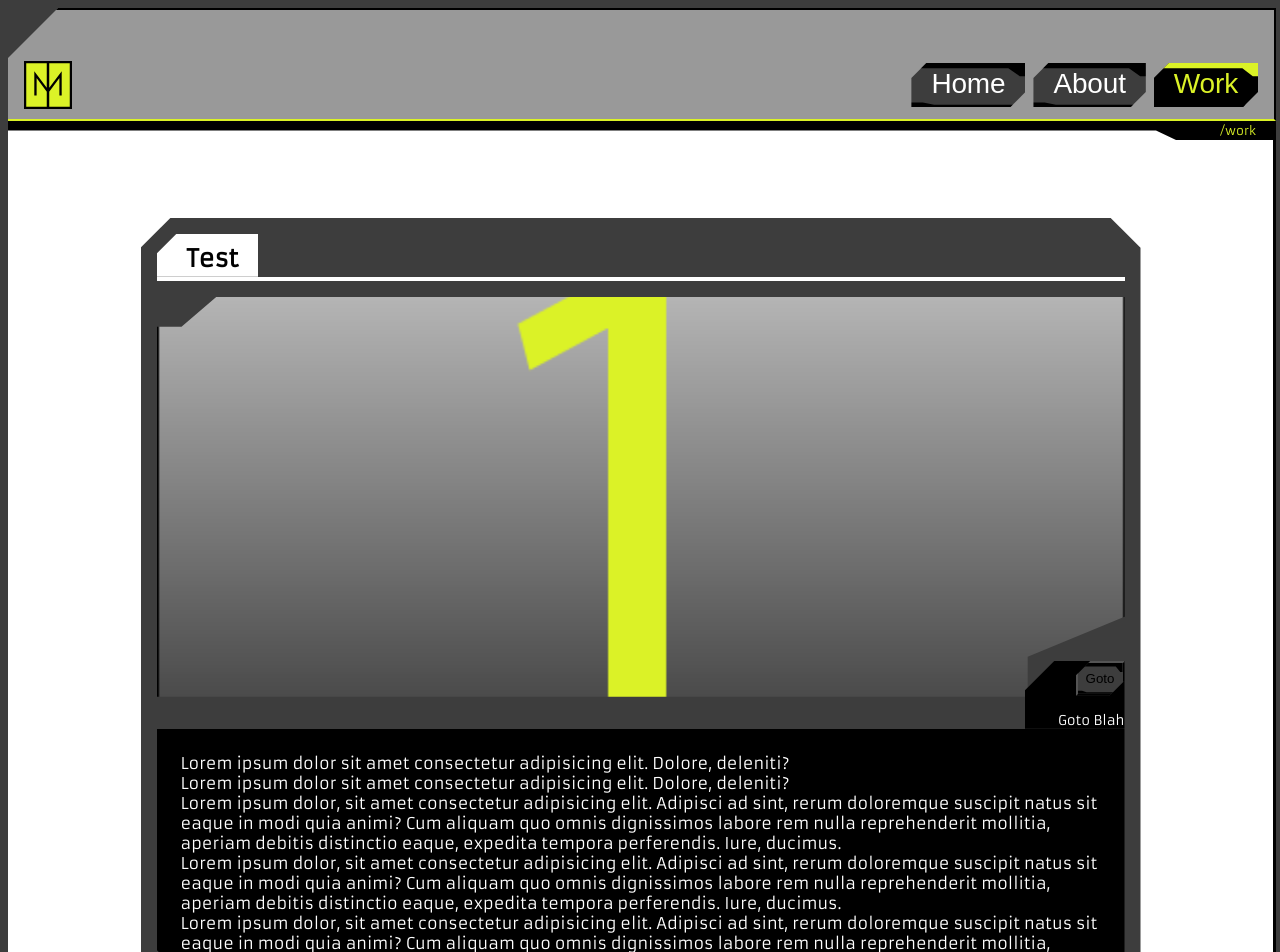
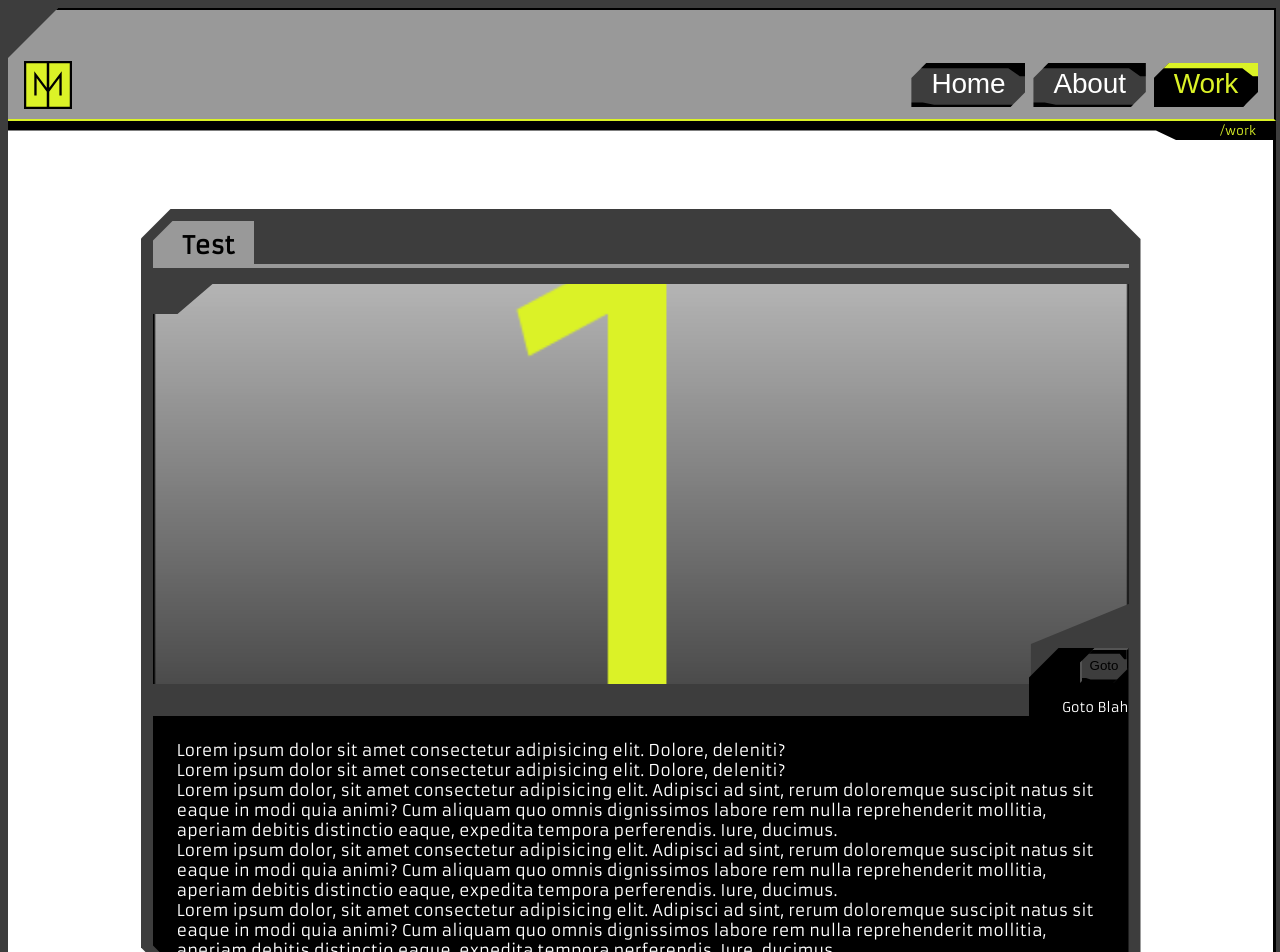
Before and after one commit to ChrisJackem/port_app, a Next.js app: page /work in a window 1280 px wide. Shown: the top 952 px of the page. Built offline with nearby package versions, Linux system fonts and the light colour scheme; a web font is replaced by a local one.

Commit message:
Work Container work 6

```diff
--- a/src/components/scroller/scroller.module.css
+++ b/src/components/scroller/scroller.module.css
@@ -5,9 +5,10 @@
     top: 0px; left: 0px;
     gap: 0.5rem;
     align-items: center;
-    background-color: var(--darkest, #000);
+    background-color: var(--background, #000);
+    flex-direction: column;
     clip-path: polygon(
-        0 0, 100% 0,
+        0 0, calc(100% - 10px) 0, 100% 10px,
         100% calc(100% - 10px), calc(100% - 10px) 100%,
         0 100%
     );
@@ -17,8 +18,8 @@
     background-size: cover;
     padding: 0.015rem;
     background-color: transparent;
-    width: 50px;
-    height: 50px;
+    width: 40px;
+    height: 40px;
     outline: 0; border: 0;
 }
 
@@ -32,7 +33,7 @@
 }
 
 .scroll_container{
-    padding: 2.05rem 0 0 0;
+    padding: 1.5rem 0 0 0;
 }
 
 @media screen and (max-width: 600px){
@@ -40,4 +41,8 @@
         width: 30px;
         height: 30px;
     }
+    .scroll_tools{
+        padding: 0.45rem;
+        /* flex-direction: row; */
+    }
 }
--- a/src/components/slide_show/slide_show.tsx
+++ b/src/components/slide_show/slide_show.tsx
@@ -1,3 +1,4 @@
+/* eslint-disable react-hooks/exhaustive-deps */
 /* eslint-disable @next/next/no-img-element */
 import React, { useEffect, useRef, useState } from 'react'
 import styles from './slide_show.module.css'
@@ -36,7 +37,6 @@ const SlideShow = ({ title, inView, images }:{
                 intervalRef.current = null;
             }
         };
-    // eslint-disable-next-line react-hooks/exhaustive-deps
     }, [inView, has_images]);
 
     function tickHandler() {
--- a/src/components/work_container/work_container.css
+++ b/src/components/work_container/work_container.css
@@ -4,9 +4,13 @@
     max-width: 1000px;
     min-width: 50%;
     display: grid;
-    grid-template-rows: min-content min-content min-content 1fr;
+    grid-template-rows:
+        min-content
+        min-content
+        min-content
+        1fr;
     margin: 0 auto;
-    padding: 1rem;
+    padding: 0.75rem;
     transition: all 500ms ease-out;
     overflow: hidden;
 }
@@ -18,21 +22,9 @@
         clip-path: polygon(30px 0, calc(100% - 30px) 0, 100% 30px, 100% 100%, 30px 100%, 0 calc(100% - 30px), 0 30px );/* Old main clip */
     }
 
-.work-content{
+.slideshow-container{
     transition: all 1s ease-out;
 }
-
-.work-child-outer-container{
-    overflow-y: auto;
-    color: white;
-    background-color: var(--darkest, #FFF);
-    position: relative;
-    clip-path: polygon(
-        0 0, 100% 0,
-        100% 100%, 20px 100%,
-        0 calc(100% - 20px) )
-}
-
 
 .link_button_container{
     width: 100px;
@@ -48,9 +40,16 @@
     padding: 0.5rem;
 }
 
-/* .link-button::after{
-    background-color: ;
-} */
+.work-child-outer-container{
+    overflow-y: auto;
+    color: white;
+    background-color: var(--darkest, #FFF);
+    position: relative;
+    clip-path: polygon(
+        0 0, 100% 0,
+        100% 100%, 20px 100%,
+        0 calc(100% - 20px) )
+}
 
 .work-child-inner-container{
     padding-top: 0;
@@ -58,9 +57,9 @@
 }
 
 @media screen and (max-width: 600px) {
-    .work-container{
-        padding: 1rem;
-    }
+    /* .work-container{
+        padding: 0.5rem;
+    } */
     .work-child-inner-container{
         padding: 1rem;
     }
--- a/src/components/work_container/work_container.tsx
+++ b/src/components/work_container/work_container.tsx
@@ -1,3 +1,4 @@
+/* eslint-disable react-hooks/exhaustive-deps */
 'use client'
 import { motion, stagger, useInView } from 'motion/react';
 import React, { useEffect, useRef, useState } from 'react';
@@ -22,43 +23,51 @@ const variantSlideIn = {
   initial:{ x: 100, opacity: 0 },
   whileInView:{ x: 0, opacity: 1 },
 }
-
-///////////////////////////////////////////////////////
+/**
+ * Slideshow and content container
+ * This will fetch all images in conf and save them in images state as base64
+ * Then we can have a wonderful slideshow! Also keeps track of loading state
+ * @param title The title at the top
+ * @param conf img urls and other config
+ * @param children This will be visible while loading and is the written content
+ */
 const WorkContainer = ({ title, conf, children }: {
     title: string;
     conf: Slide
     children: React.ReactNode;
 }) => {
-  const [loadingStatus, setLoadingStatus] = useState('init');
+  const [loadingStatus, setLoadingStatus] = useState<string>('init');
+  const [images, setImages] = useState<string[] | null>(null)
   const container_ref = useRef(null);
-  const [images, setImages] = useState<string[] | null>(null)
   const isInView = useInView(container_ref);
 
   // Batch lazy load the images when isInView
   useEffect(()=>{
     if ( loadingStatus==='init' && isInView ) {
       setLoadingStatus('loading');
-      // Load all images and return string[] with full urls
-      Promise.all(
-        conf.images.map((img) =>
-          new Promise((res, rej)=>{
-            const image_url = `${conf.dir}${img}`;
-            const image = new Image();
-            image.onload = ()=> res(image_url);
-            image.onerror = (E)=> rej(E);
-            image.src = image_url;
+      // Load all images and return string[] of base64 data
+      Promise.all( conf.images.map( img => {
+          try {
+              return new Promise( async (res, rej)=>{
+                const response = await fetch( `${conf.dir}${img}` );
+                const blob = await response.blob();
+                const reader = new FileReader();
+                reader.onloadend = ()=> res(reader.result);
+                reader.onerror = rej;
+                reader.readAsDataURL(blob);
               })
-      )
+          } catch (error) {
+              console.error(`Fetch Error: ${error}`);
+          }
+      } ) )
       // Set states
-      ).then((urls) => {
-        console.log(JSON.stringify(urls, null, 2))
-        setImages(urls as string[]);
+      .then( basedImages => {
+        //console.log(JSON.stringify(basedImages, null, 2))
+        setImages(basedImages as string[]);
         setLoadingStatus('loaded');
-      }).catch((E) => {
-        console.error(`Image load failed:\n ${E}`);
-      });
+      })
+      .catch( E => console.error(`Image load failed:\n ${E}`) );
     }
-  // eslint-disable-next-line react-hooks/exhaustive-deps
   }, [isInView]);
 
   // CSS
@@ -67,24 +76,24 @@ const WorkContainer = ({ title, conf, children }: {
 
   return (
     <motion.section className={`work-container flex-column p-rel ${viewed_class} ${ready_class}`}
-        key={title}
+        key={title + '_container'}
         variants={variantsContainer}
         whileInView= {{transform: "scale(1)", opacity: 1}}
         ref={container_ref}
     >
       <motion.div className="work-title"
-        key={title}
+        key={title + '_title'}
         initial={{ x: 100 }}
         whileInView={{ x: 0 }}
       >
-        <ChipHeader title={title} colBg='var(--foreground, red)' colTx='var(--text, #000)' />
+        <ChipHeader title={title} colBg='var(--midground, red)' colTx='var(--text, red)' />
       </motion.div>
 
-      <motion.div className={`work-content`}
-          key={`inner-${title}-a`}
+      <motion.div className={`slideshow-container`}
+          key={`slideshow-${title}`}
           variants={variantSlideIn}
       >
-        { images !== null ?
+        { images ?
           <SlideShow
               title={title}
               inView={isInView}
@@ -93,8 +102,7 @@ const WorkContainer = ({ title, conf, children }: {
         : <LoadingComponent dark_mode={false}/> }
       </motion.div>
 
-
-      <div className='p-rel'>
+      <div className='link-holder p-rel'>
         { conf.link !== undefined && images && (
           <div className={`link_button_container psudo chip-tl-box flex`} >
             <button className='chip-a link_button'>Goto</button>
@@ -103,7 +111,7 @@ const WorkContainer = ({ title, conf, children }: {
         )}
       </div>
 
-      <div className='work-child-outer-container p-rel'>
+      <div className='work-child-outer-container'>
         <div className='work-child-inner-container'>{children}</div>
       </div>
 
```
Also changed, not shown: src/components/scroller/scroller.tsx (+8 -68 lines). Lines whose indentation alone changed are shown as unchanged.
